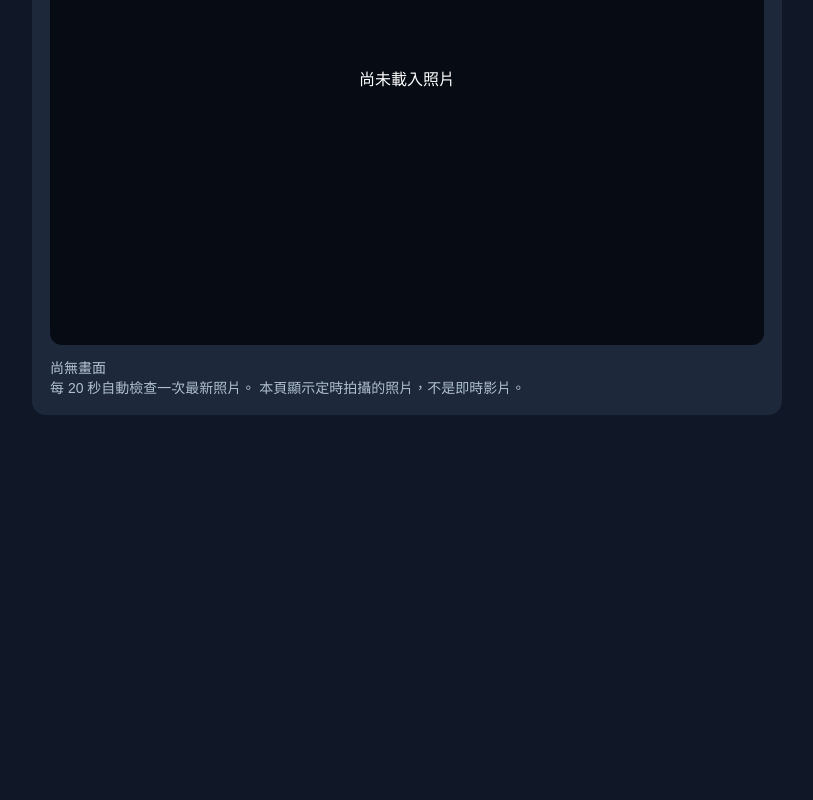
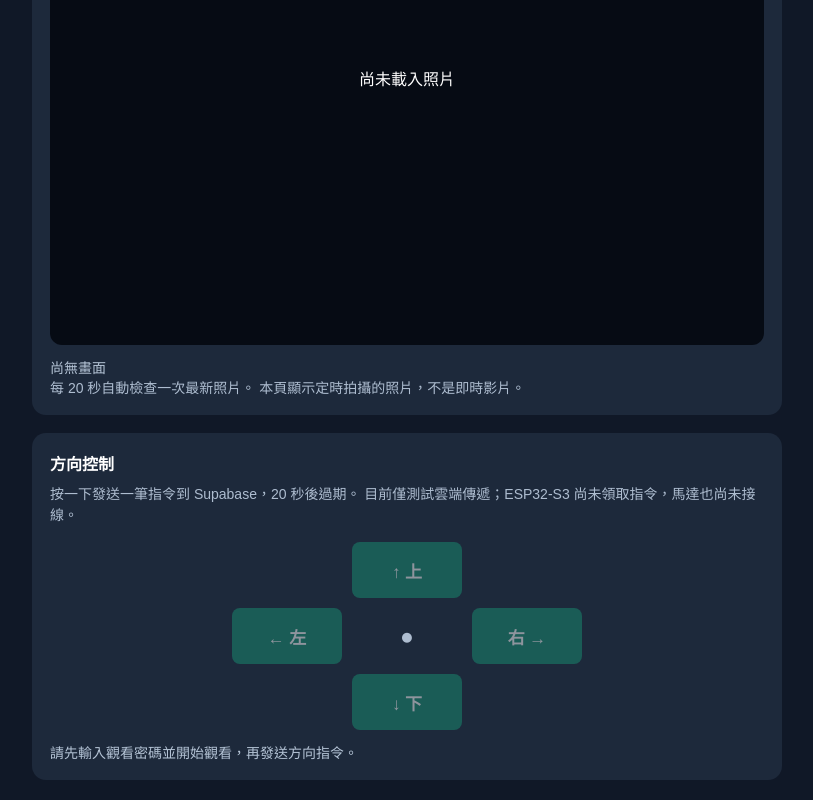
Before and after one commit to justinli-cmd/esp32-camera-view, a plain HTML site: page index.html in a window 1280 px wide. Shown: the part 578-1378 px from the top of the page, without its empty margins (233-1046 px from the left). Before the commit the page ends 1013 px from the top, so only its background shows below. Drawn offline with Linux system fonts and the light colour scheme.

Commit message:
Add secure camera direction controls to viewer

```diff
--- a/index.html
+++ b/index.html
@@ -98,6 +98,42 @@
       gap: 10px;
       flex-wrap: wrap;
     }
+
+    /* Direction controls: command queue only until the device is wired. */
+    .control-note {
+      margin-top: 9px;
+      line-height: 1.5;
+    }
+    .dpad {
+      display: grid;
+      grid-template-columns: repeat(3, minmax(0, 1fr));
+      gap: 10px;
+      width: min(100%, 350px);
+      margin: 16px auto 8px;
+    }
+    .dpad button {
+      margin: 0;
+      min-height: 56px;
+      font-size: 17px;
+      font-weight: 600;
+      touch-action: manipulation;
+    }
+    .dpad .up { grid-column: 2; grid-row: 1; }
+    .dpad .left { grid-column: 1; grid-row: 2; }
+    .dpad .center {
+      grid-column: 2;
+      grid-row: 2;
+      display: flex;
+      align-items: center;
+      justify-content: center;
+      color: #aebdd0;
+      font-size: 23px;
+    }
+    .dpad .right { grid-column: 3; grid-row: 2; }
+    .dpad .down { grid-column: 2; grid-row: 3; }
+    .command-ok { color: #89dfb1; }
+    .command-error { color: #ffaeae; }
+
   </style>
 </head>
 
@@ -163,6 +199,24 @@
       </div>
 
     </div>
+
+    <div class="panel">
+      <strong>方向控制</strong>
+      <div class="sub control-note">
+        按一下發送一筆指令到 Supabase，20 秒後過期。
+        目前僅測試雲端傳遞；ESP32-S3 尚未領取指令，馬達也尚未接線。
+      </div>
+      <div class="dpad" aria-label="攝影機方向控制">
+        <button class="up" data-direction="up" onclick="sendDirection('up')" disabled>↑ 上</button>
+        <button class="left" data-direction="left" onclick="sendDirection('left')" disabled>← 左</button>
+        <span class="center" aria-hidden="true">●</span>
+        <button class="right" data-direction="right" onclick="sendDirection('right')" disabled>右 →</button>
+        <button class="down" data-direction="down" onclick="sendDirection('down')" disabled>↓ 下</button>
+      </div>
+      <div class="status" id="commandStatus" role="status" aria-live="polite">
+        請先輸入觀看密碼並開始觀看，再發送方向指令。
+      </div>
+    </div>
   </div>
 
   <script>
@@ -170,6 +224,82 @@
       "https://sbyexakcynddnbsixtgm.supabase.co/functions/v1/camera-view";
 
     const INTERVAL_MS = 20000;
+
+    const COMMAND_API =
+      "https://sbyexakcynddnbsixtgm.supabase.co/functions/v1/camera-command";
+    const DIRECTION_NAMES = {
+      up: "上", down: "下", left: "左", right: "右"
+    };
+    let viewerAuthorized = false;
+    let commandBusy = false;
+    let lastCommandTime = 0;
+
+    const commandStatus = document.getElementById("commandStatus");
+
+    function setDirectionButtons(disabled) {
+      document.querySelectorAll("[data-direction]").forEach(
+        button => { button.disabled = disabled; }
+      );
+    }
+
+    function showCommandStatus(message, isError = false) {
+      commandStatus.textContent = message;
+      commandStatus.className = isError
+        ? "status command-error" : "status command-ok";
+    }
+
+    async function sendDirection(direction) {
+      if (!Object.prototype.hasOwnProperty.call(DIRECTION_NAMES, direction)) return;
+
+      if (!viewToken || !viewerAuthorized) {
+        showCommandStatus("請先輸入觀看密碼並成功載入照片。", true);
+        return;
+      }
+      if (commandBusy || Date.now() - lastCommandTime < 900) return;
+
+      commandBusy = true;
+      lastCommandTime = Date.now();
+      setDirectionButtons(true);
+      showCommandStatus("正在送出「" + DIRECTION_NAMES[direction] + "」指令...");
+
+      try {
+        const response = await fetch(COMMAND_API, {
+          method: "POST",
+          headers: {
+            "Content-Type": "application/json",
+            "x-view-token": viewToken
+          },
+          body: JSON.stringify({ direction }),
+          cache: "no-store"
+        });
+        const data = await response.json();
+
+        if (!response.ok || !data.ok || !data.queued) {
+          if (response.status === 401 || data.error === "unauthorized") {
+            viewerAuthorized = false;
+            viewToken = "";
+            throw new Error("觀看密碼驗證失敗，請重新登入。");
+          }
+          if (response.status === 429 || data.error === "queue_busy") {
+            throw new Error("待處理指令已滿，請稍後再試。");
+          }
+          throw new Error(data.error || "HTTP " + response.status);
+        }
+
+        const id = data.command?.id ?? "?";
+        showCommandStatus(
+          "已排入 Supabase 指令 #" + id +
+          "（" + DIRECTION_NAMES[direction] +
+          "）。此時僅確認雲端接收，尚不代表馬達已旋轉。"
+        );
+      } catch (error) {
+        showCommandStatus("指令發送失敗：" + error.message, true);
+      } finally {
+        commandBusy = false;
+        setDirectionButtons(!viewerAuthorized);
+      }
+    }
+
 
     let viewToken = "";
     let timer = null;
@@ -196,6 +326,8 @@
         document.getElementById("token");
 
       viewToken = input.value.trim();
+      viewerAuthorized = false;
+      setDirectionButtons(true);
 
       if (!viewToken) {
         setStatus("請先輸入觀看密碼");
@@ -240,6 +372,9 @@
           );
         }
 
+        viewerAuthorized = true;
+        setDirectionButtons(false);
+
         // Force a fresh image request
         const imageURL = new URL(data.image_url);
 
@@ -272,6 +407,8 @@
 
         if (error.message === "unauthorized") {
           viewToken = "";
+          viewerAuthorized = false;
+          setDirectionButtons(true);
           if (timer) clearInterval(timer);
           timer = null;
           setStatus("觀看密碼錯誤，請重新輸入");
```
